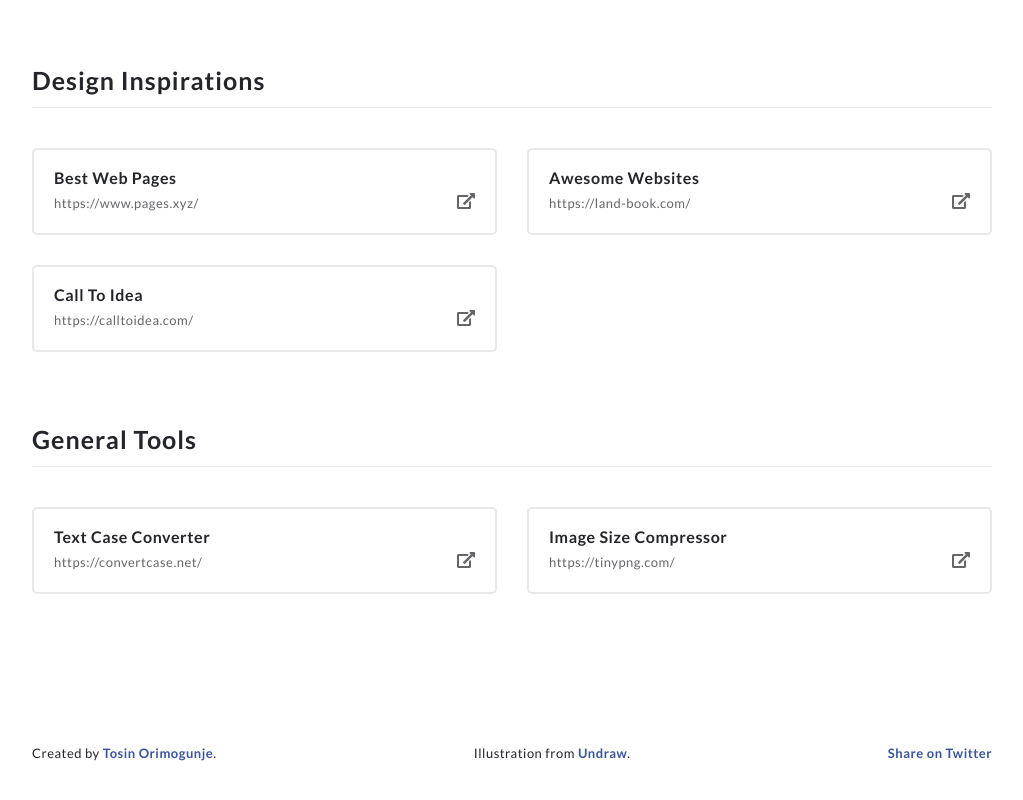
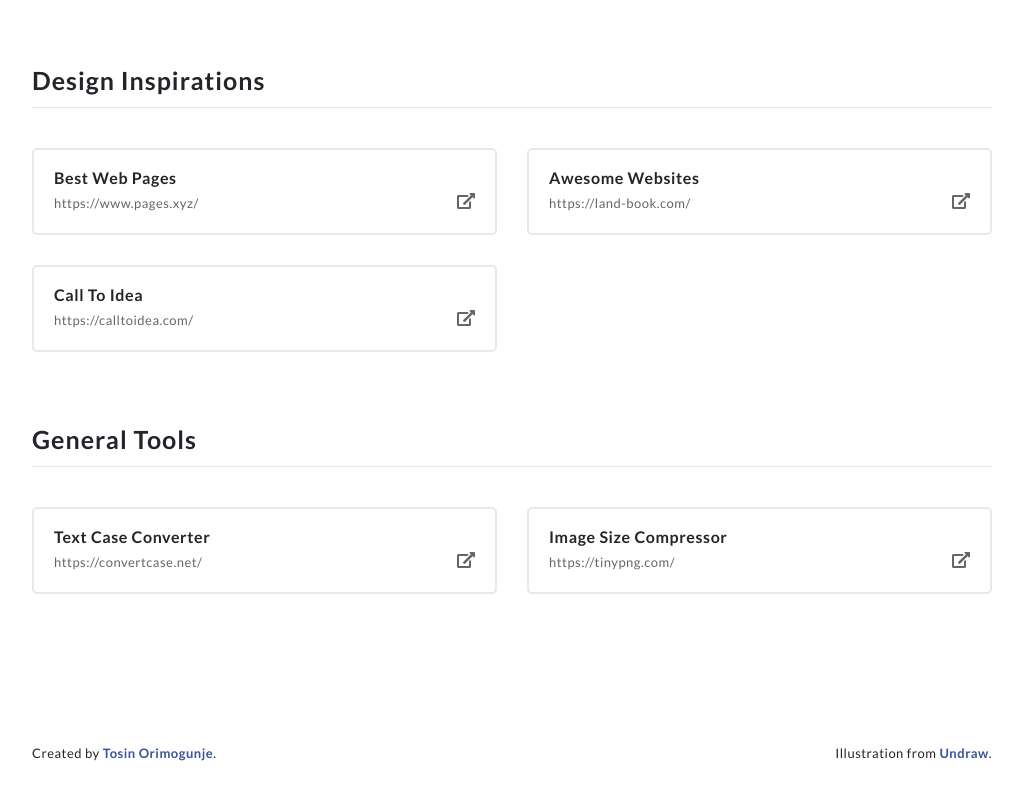
Before and after one commit to reemtos/bookmarks-app, a Vue app: page / in a window 1280 px wide. Shown: the part 3070-3870 px from the top of the page, without its empty margins (128-1151 px from the left). Built offline with nearby package versions, Linux system fonts and the light colour scheme.

Commit message:
Remove Twitter share link temporarily.

```diff
--- a/src/pages/Home.vue
+++ b/src/pages/Home.vue
@@ -46,9 +46,9 @@
             </div>
         </section>
         <footer class="section section__footer">
-            <p class="info">Created by <a href="http://tosinorimogunje.com/" class="link" target="_blank">Tosin Orimogunje</a>.</p>
+            <p class="info">Created by <a href="https://twitter.com/reemtos" class="link" target="_blank">Tosin Orimogunje</a>.</p>
             <p class="info">Illustration from <a href="https://undraw.co/" class="link" target="_blank">Undraw</a>.</p>
-            <p class="info"><a href="https://undraw.co/" class="link" target="_blank">Share on Twitter</a></p>
+            <!-- <p class="info"><a href="/#" class="link" target="_blank">Share on Twitter</a></p> -->
         </footer>
     </div>
 </template>
```
